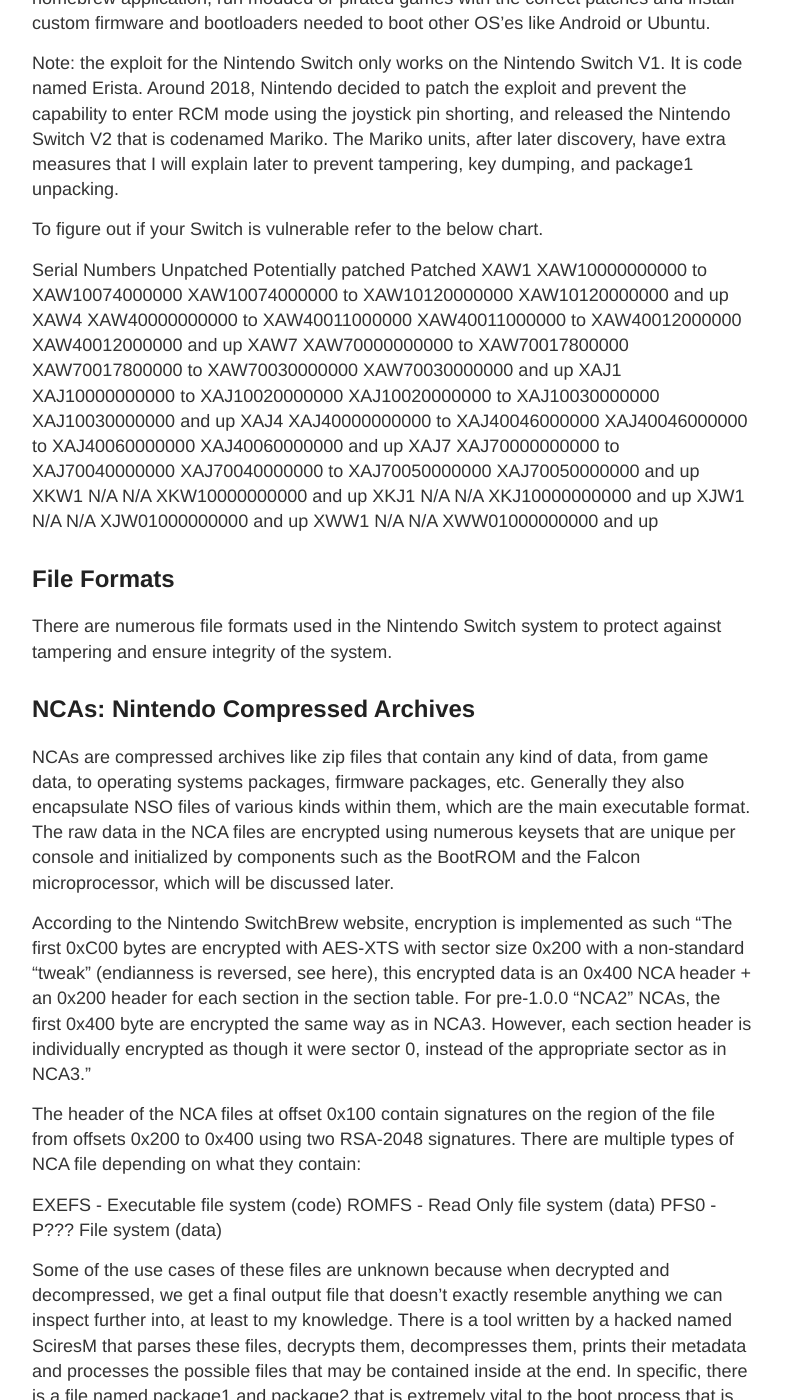
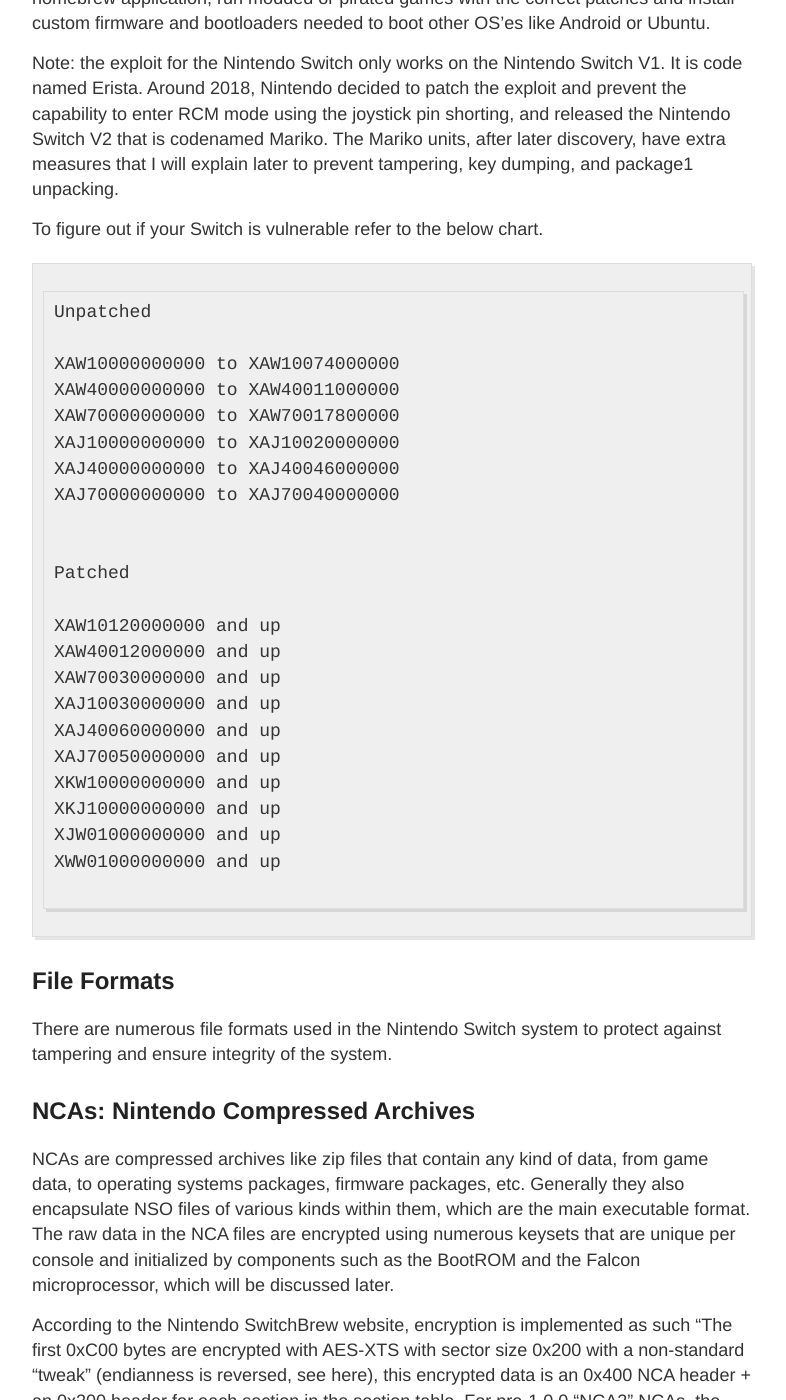
Before and after one commit to YungRaj/YungRaj.github.io, a Jekyll site: the page built from _posts/2020-09-15-Nintendo Switch.md, in a window 1280 px wide and 1400 px high, scrolled down 1383 px. Shown: the whole window, without its empty margins (248-1034 px from the left). Built offline with Jekyll 4.4.1, drawn with Linux system fonts in a browser that asks for light colours.

Commit message:
Nintendo Switch RE

````diff
--- a/_posts/2020-09-15-Nintendo Switch.md
+++ b/_posts/2020-09-15-Nintendo Switch.md
@@ -16,51 +16,31 @@
 
 To figure out if your Switch is vulnerable refer to the below chart.
 
+```
+Unpatched
 
-Serial Numbers
-Unpatched
-Potentially patched
+XAW10000000000 to XAW10074000000
+XAW40000000000 to XAW40011000000
+XAW70000000000 to XAW70017800000
+XAJ10000000000 to XAJ10020000000
+XAJ40000000000 to XAJ40046000000
+XAJ70000000000 to XAJ70040000000
+
+
 Patched
-XAW1
-XAW10000000000 to XAW10074000000
-XAW10074000000 to XAW10120000000
+
 XAW10120000000 and up
-XAW4
-XAW40000000000 to XAW40011000000
-XAW40011000000 to XAW40012000000
 XAW40012000000 and up
-XAW7
-XAW70000000000 to XAW70017800000
-XAW70017800000 to XAW70030000000
 XAW70030000000 and up
-XAJ1
-XAJ10000000000 to XAJ10020000000
-XAJ10020000000 to XAJ10030000000
 XAJ10030000000 and up
-XAJ4
-XAJ40000000000 to XAJ40046000000
-XAJ40046000000 to XAJ40060000000
 XAJ40060000000 and up
-XAJ7
-XAJ70000000000 to XAJ70040000000
-XAJ70040000000 to XAJ70050000000
 XAJ70050000000 and up
-XKW1
-N/A
-N/A
 XKW10000000000 and up
-XKJ1
-N/A
-N/A
 XKJ10000000000 and up
-XJW1
-N/A
-N/A
 XJW01000000000 and up
-XWW1
-N/A
-N/A
 XWW01000000000 and up
+
+```
 
 
 ## File Formats
````
Also changed, not shown: 1 other file.
